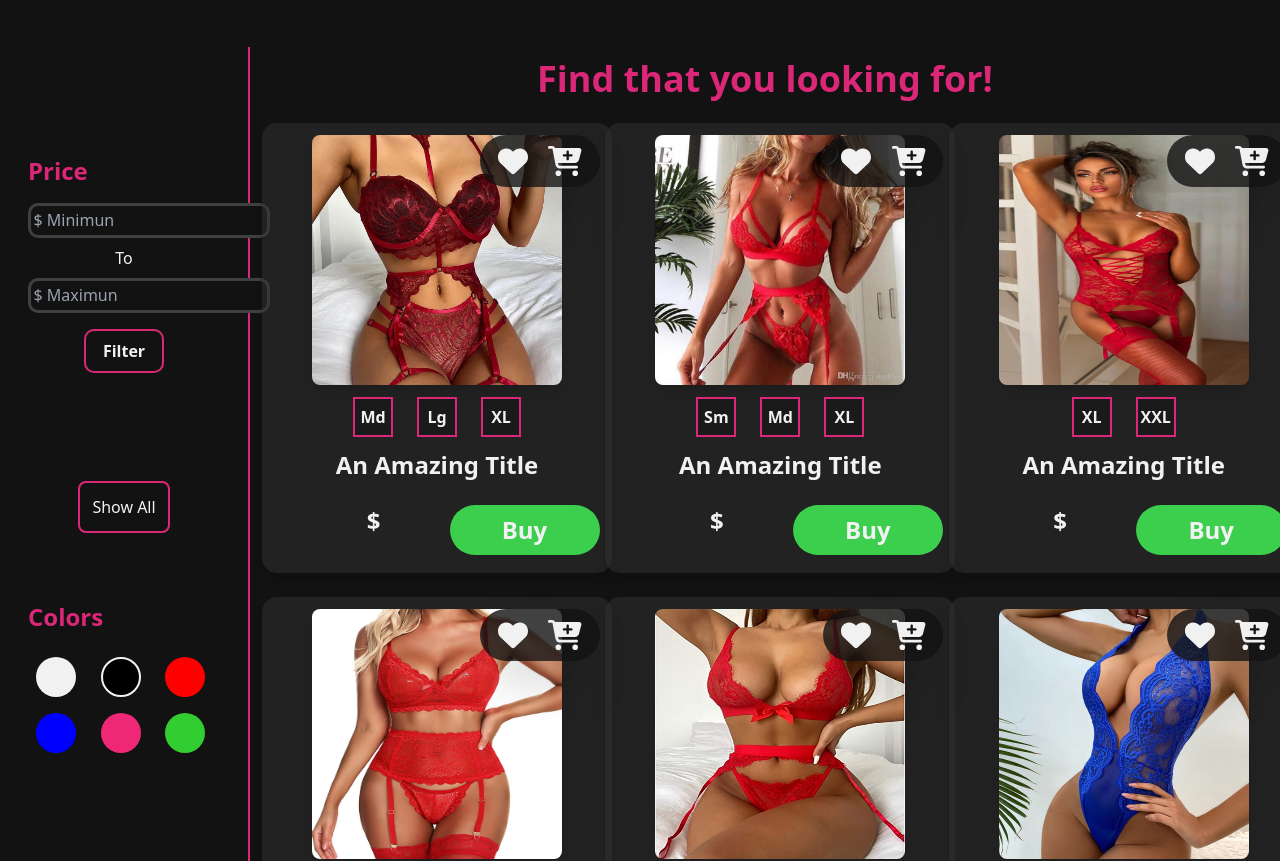
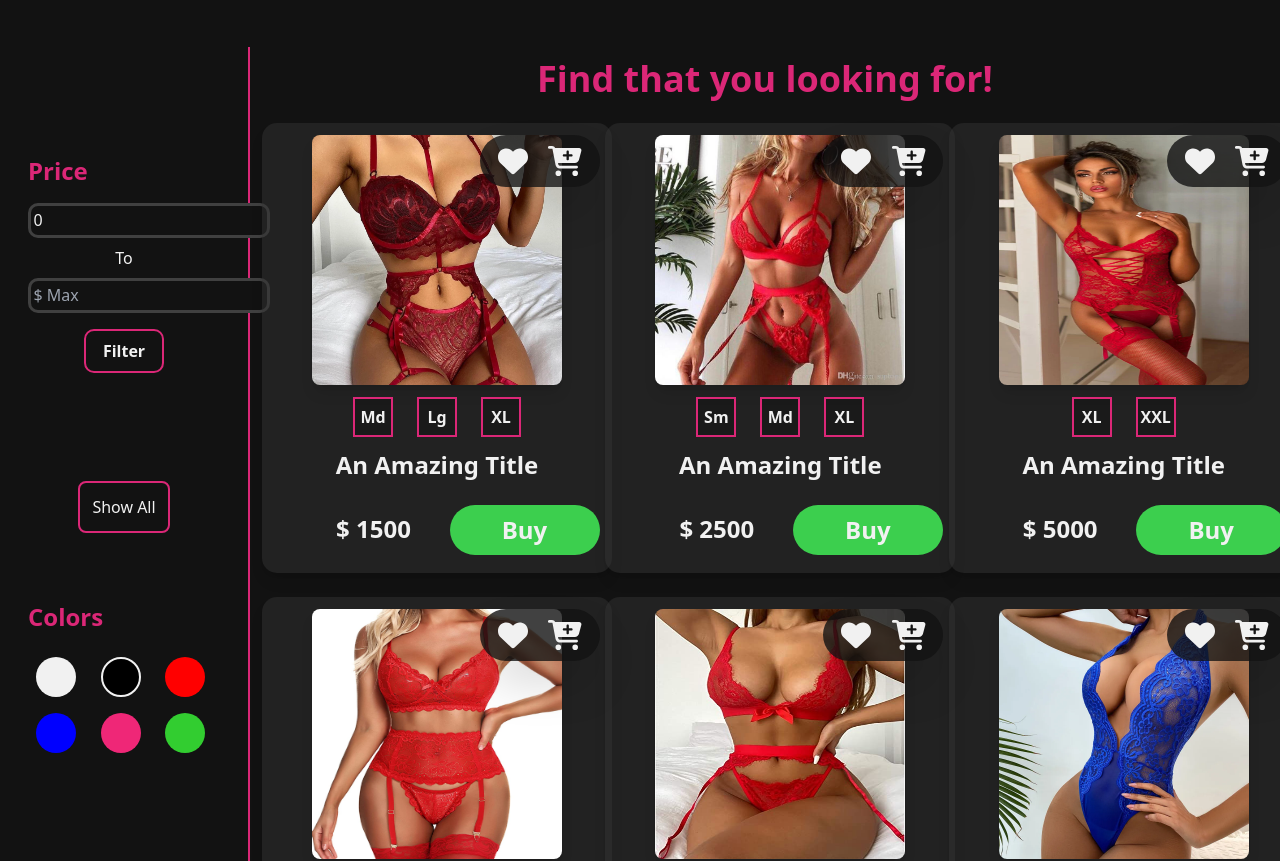
Before and after one commit to MoonlightHuub/Lingerie-app, a React (Vite) app: page / in a window 1280 px wide. Shown: the part 980-1841 px from the top of the page. Built offline with nearby package versions, Linux system fonts and the light colour scheme.

Commit message:
filtro por rango de precios

```diff
--- a/index.html
+++ b/index.html
@@ -4,7 +4,7 @@
     <meta charset="UTF-8" />
     <link rel="icon" href="./src/assets/logoicon.ico" />
     <meta name="viewport" content="width=device-width, initial-scale=1.0" />
-    <title>Secret's house</title>
+    <title>Lingerie Shop</title>
   </head>
   <body>
     <div id="root"></div>
--- a/package.json
+++ b/package.json
@@ -22,7 +22,7 @@
     "@vitejs/plugin-react": "^3.1.0",
     "autoprefixer": "^10.4.13",
     "postcss": "^8.4.21",
-    "tailwindcss": "^3.2.6",
+    "tailwindcss": "^3.2.7",
     "vite": "^4.1.0"
   }
 }
--- a/src/components/Addto.jsx
+++ b/src/components/Addto.jsx
@@ -5,8 +5,8 @@ import { faCartPlus, faHeart } from "@fortawesome/free-solid-svg-icons"
 function Addto() {
   return (
     <div className="flex flex-row justify-around text-3xl">
-      <span><button><FontAwesomeIcon icon={faHeart} className='text-[#f1f1f1] hover:scale-[1.2] hover:text-[#db2777] active:scale-[1] transition-[.2s]' /></button></span>
-      <span className='text-[#f1f1f1] hover:scale-[1.2] hover:text-[#db2777] active:scale-[1] transition-[.2s]'><button><FontAwesomeIcon icon={faCartPlus} /></button></span>
+      <span><button><FontAwesomeIcon icon={faHeart} className='text-[#f1f1f1] hover:scale-[1.2] hover:text-[#db2777] active:scale-[1] transition-[.2s]' title="Add to your favorites list" /></button></span>
+      <span className='text-[#f1f1f1] hover:scale-[1.2] hover:text-[#db2777] active:scale-[1] transition-[.2s]'><button><FontAwesomeIcon icon={faCartPlus} title='Add to Cart' /></button></span>
     </div>
   )
 }
--- a/src/components/Buy.jsx
+++ b/src/components/Buy.jsx
@@ -1,14 +1,11 @@
-
 function Buy() {
   return (
     <div>
-        <button
-          className="bg-[#3CCF4E] w-[150px] h-[50px] rounded-[50px] font-bold"
-        >
-          Buy
-        </button>
+      <button className="bg-[#3CCF4E] text-[#f1f1f1] w-[150px] h-[50px] rounded-[50px] font-bold text-2xl active:bg-[#57ff6e] active:scale-[0.9] transition-[.01s]">
+        Buy
+      </button>
     </div>
-  )
+  );
 }
 
-export default Buy
+export default Buy;
--- a/src/components/Content.jsx
+++ b/src/components/Content.jsx
@@ -7,25 +7,68 @@ function Content() {
 
   const [selectedColor, setSelectedColor] = useState('');
   const [selectedSize, setSelectedSize] = useState('');
+  const [minPrice, setMinPrice] = useState(0);
+  const [maxPrice, setMaxPrice] = useState(Infinity);
+
+  {/* Size */}
 
   function handleSizeChange(size){
     setSelectedSize(size)
   }
 
+  {/* Color */}
+
   function handleColorChange(color) {
     setSelectedColor(color)
   }
 
+  {/* Range Price */}
+
+  function handleMinPriceChange(event) {
+    setMinPrice(event.target.value)
+  }
+
+  function handleMaxPriceChange(event) {
+    setMaxPrice(event.target.value)
+  }
+
+  function handleFilterButtonClick() {
+    filterByPriceRange(minPrice, maxPrice)
+  }
+
+  const selectedRange = {
+    minPrice, maxPrice
+  }
+
+  {/* Reset List Whitout filter */}
+
   function reset(){
     setSelectedColor('')
     setSelectedSize('')
+    setMaxPrice(Infinity)
+    setMinPrice(0)
   }
-
 
   return (
     <section className="flex flex-row">
-        <Filters onColorChange={handleColorChange} onSizeChange={handleSizeChange} reset={reset} />
-        <Products products={products} selectedColor={selectedColor} selectedSize={selectedSize} />
+        <Filters
+          onColorChange={handleColorChange}
+          onSizeChange={handleSizeChange}
+          reset={reset}
+          onPriceChangeMin={handleMinPriceChange}
+          onPriceChangeMax={handleMaxPriceChange}
+          handleFilterButtonClick={handleFilterButtonClick}
+          minPrice={minPrice}
+          maxPrice={maxPrice}
+        />
+        <Products
+          products={products}
+          selectedColor={selectedColor}
+          selectedSize={selectedSize}
+          selectedRange={selectedRange}
+          minPrice={minPrice}
+          maxPrice={maxPrice}
+        />
     </section>
   )
 }
--- a/src/components/Filters.jsx
+++ b/src/components/Filters.jsx
@@ -1,16 +1,18 @@
 import { colorfilter, sizefillter } from "../data";
 
-function Filters({ onColorChange, onSizeChange, reset }) {
+function Filters({ onColorChange, onSizeChange, onPriceChangeMax, onPriceChangeMin, reset, handleFilterButtonClick, minPrice, maxPrice }) {
 
   return (
     <section className="max-w-[250px] bg-[#121212] border-solid border-r-[2.5px] border-pink-600">
       {/* Price */}
-      <form className="p-5 mb-20 mt-20">
+      <div className="p-5 mb-20 mt-20">
         <h3 className="font-bold text-2xl text-pink-600 p-2">Price</h3>
         <div className="m-2">
           <input
             type="number"
-            placeholder="$ Minimun"
+            onChange={onPriceChangeMin}
+            value={minPrice}
+            placeholder="$ Min"
             className="rounded-[10px] p-[2.5px] text-[#f1f1f1] bg-[#121212] border-neutral-700 border-solid border-[3px] focus:border-pink-600 focus:outline-none appearance-none focus:appearance-none"
           />
         </div>
@@ -18,16 +20,21 @@ function Filters({ onColorChange, onSizeChange, reset }) {
         <div className="m-2">
           <input
             type="number"
-            placeholder="$ Maximun"
+            onChange={onPriceChangeMax}
+            value={maxPrice}
+            placeholder="$ Max"
             className="rounded-[10px] p-[2.5px] text-[#f1f1f1] bg-[#121212] border-neutral-700 border-solid border-[3px] focus:border-pink-600 focus:outline-none appearance-none focus:appearance-none"
           />
         </div>
         <div className="w-100 flex justify-center">
-          <button className="border-solid border-[2.5px] border-pink-600 m-2 p-2 w-[80px] text-[#f1f1f1] font-semibold hover:scale-[1.2] hover:text-pink-600 transition-[.2s] rounded-[10px]">
+          <button
+            className="border-solid border-[2.5px] border-pink-600 m-2 p-2 w-[80px] text-[#f1f1f1] font-semibold hover:scale-[1.2] hover:text-pink-600 transition-[.2s] rounded-[10px]"
+            onClick={() => handleFilterButtonClick}
+          >
             Filter
           </button>
         </div>
-      </form>
+      </div>
       {/* Reset */}
         <div className="w-full flex justify-center mb-10">
           <button
--- a/src/components/Products.jsx
+++ b/src/components/Products.jsx
@@ -1,30 +1,29 @@
 import Addto from "./addto";
 import Buy from "./buy";
 
-function Products({ products, selectedColor, selectedSize }) {
-  //operador ternario en cascada
+function Products({ products, selectedColor, selectedSize, minPrice, maxPrice, selectedRange}) {
+
   const filteredProducts = products.filter((product) => {
-    const hasSelectedColor = !selectedColor || product.color === selectedColor;
-    const hasSelectedSize =
-      !selectedSize || product.size.includes(selectedSize);
-    return hasSelectedColor && hasSelectedSize;
+    const hasSelectedColor = !selectedColor || product.color === selectedColor
+    const hasSelectedSize = !selectedSize || product.size.includes(selectedSize)
+    const hasSelectedRangePrice = !selectedRange || product.price >= minPrice && product.price <= maxPrice
+    return hasSelectedColor && hasSelectedSize && hasSelectedRangePrice
   });
 
   return (
     <section className="text-center w-[100%]">
       <h2
-        className="text-4xl text-pink-600 font-bold
-       m-3"
+        className="text-4xl text-pink-600 font-bold m-3"
       >
         Find that you looking for!
       </h2>
-      <article className="grid grid-cols-3 place-content-center">
+      <article className="grid grid-cols-3 place-content-center justify-evenly">
         {filteredProducts.map((p, i) => (
           <div
             className="w-[350px] h-[450px] shadow-lg bg-[#333] bg-opacity-50 p-3 m-3 rounded-[15px] transition-[.2s]"
-            key={p.id}
+            key={i}
           >
-            <div className="relative w-full h-full">
+            <div className="relative w-full h-full" key={i}>
               <img
                 src={p.img}
                 alt="Produc"
@@ -46,14 +45,10 @@ function Products({ products, selectedColor, selectedSize }) {
                 </h3>
               </div>
               <div className="w-full flex flex-row justify-around m-3 p-3">
-                  <div className="h-full w-[150px] flex items-center justify-center">
-                    <p className="text-[#f1f1f1] font-bold text-2xl">{p.price}</p>
-                  </div>
-                  <button
-                    className="bg-[#3CCF4E] text-[#f1f1f1] w-[150px] h-[50px] rounded-[50px] font-bold text-2xl active:bg-[#57ff6e] active:scale-[0.9] transition-[.01s]"
-                  >
-                    Buy
-                  </button>
+                <div className="h-full w-[150px] flex items-center justify-center">
+                  <p className="text-[#f1f1f1] font-semibold text-2xl  p-2">$ {p.price}</p>
+                </div>
+                <Buy />
               </div>
             </div>
           </div>
```
Also changed, not shown: src/data/products.js (+60 -30 lines), 1 other file (tests, documents, lock files or other folders).
